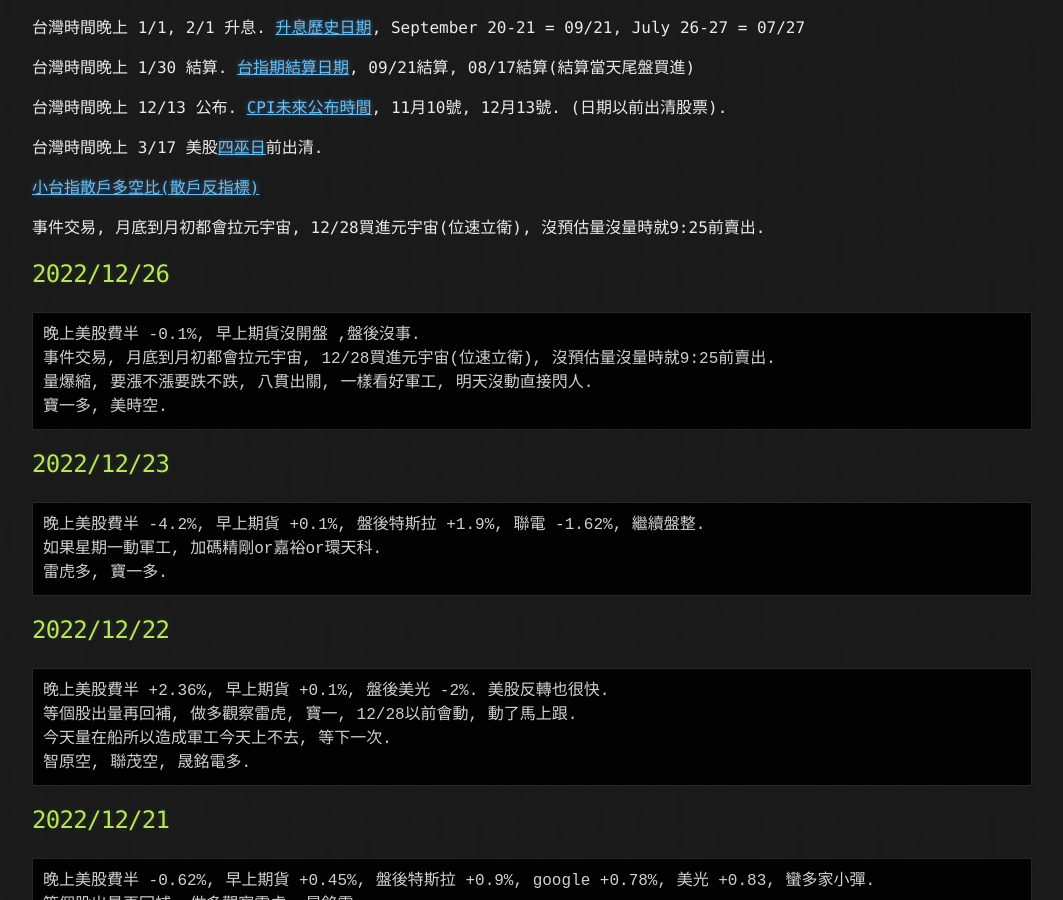
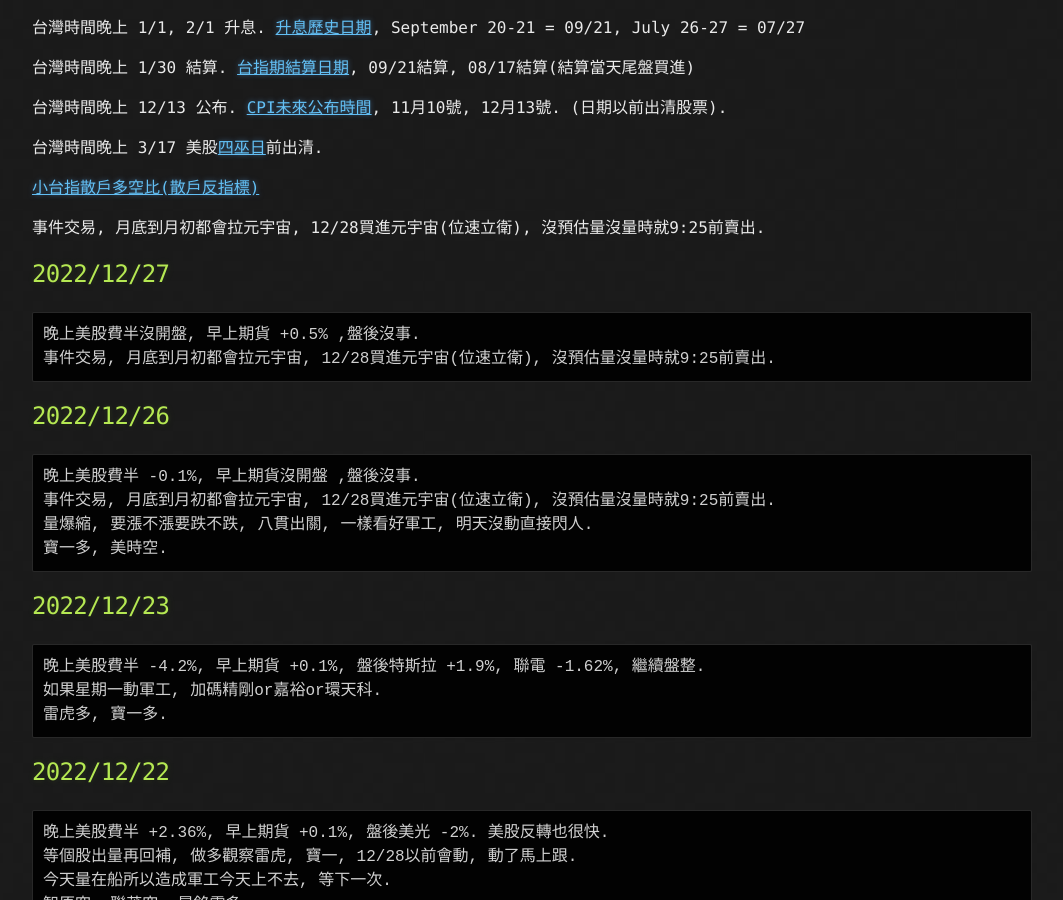
Before and after one commit to lepg5487/Stock_God, a Jekyll site: the page built from index.md, in a window 1280 px wide and 900 px high, scrolled down 322 px. Shown: the whole window, without its empty margins (108-1171 px from the left). Built offline with Jekyll 4.4.1, drawn with Linux system fonts in a browser that asks for light colours; our own code applies the rules of GitHub Pages for plain Markdown files.

Commit message:
Update index.md

````diff
--- a/index.md
+++ b/index.md
@@ -17,6 +17,12 @@ layout: testlayouts
 [小台指散戶多空比(散戶反指標)](https://www.macromicro.me/charts/20069/tw-mtx-long-to-short-ratio-of-individual-player)
 
 事件交易, 月底到月初都會拉元宇宙, 12/28買進元宇宙(位速立衛), 沒預估量沒量時就9:25前賣出.
+
+## 2022/12/27
+```
+晚上美股費半沒開盤, 早上期貨 +0.5% ,盤後沒事.
+事件交易, 月底到月初都會拉元宇宙, 12/28買進元宇宙(位速立衛), 沒預估量沒量時就9:25前賣出.
+```
 
 ## 2022/12/26
 ```
````
